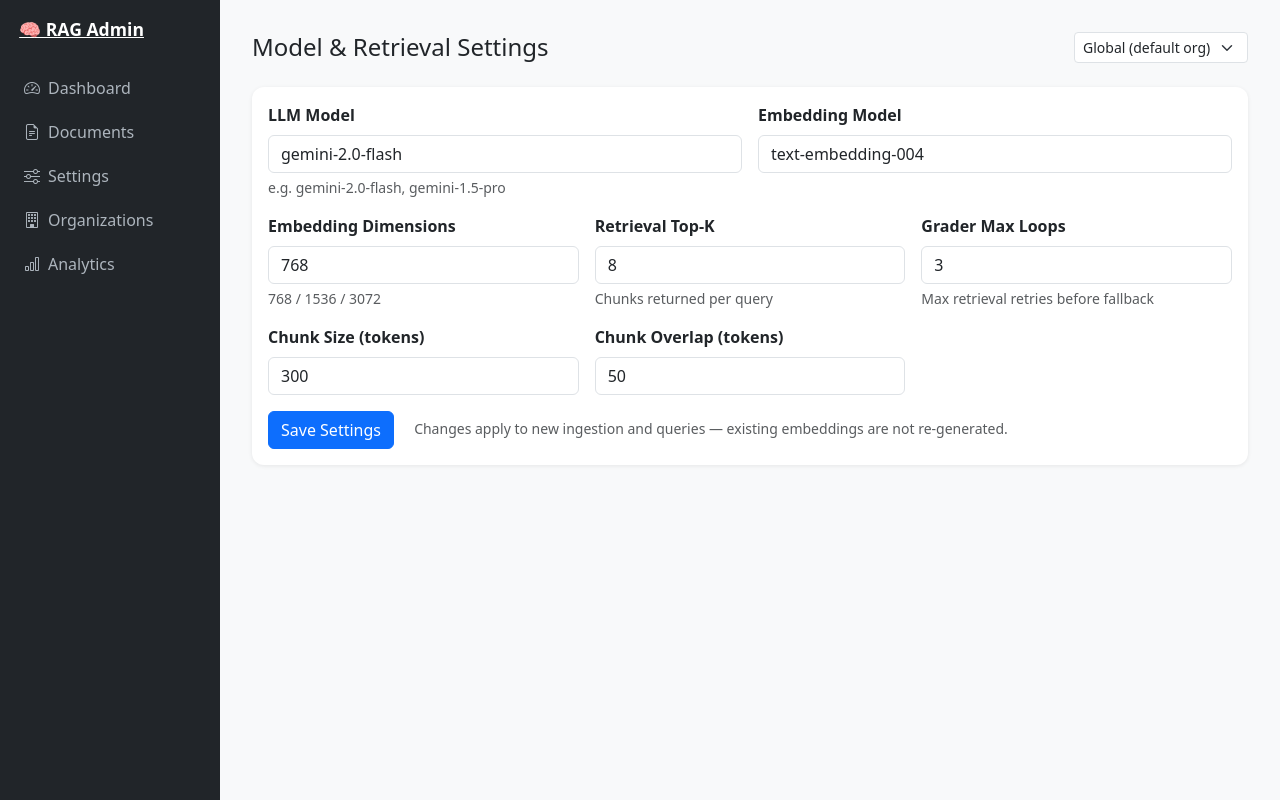
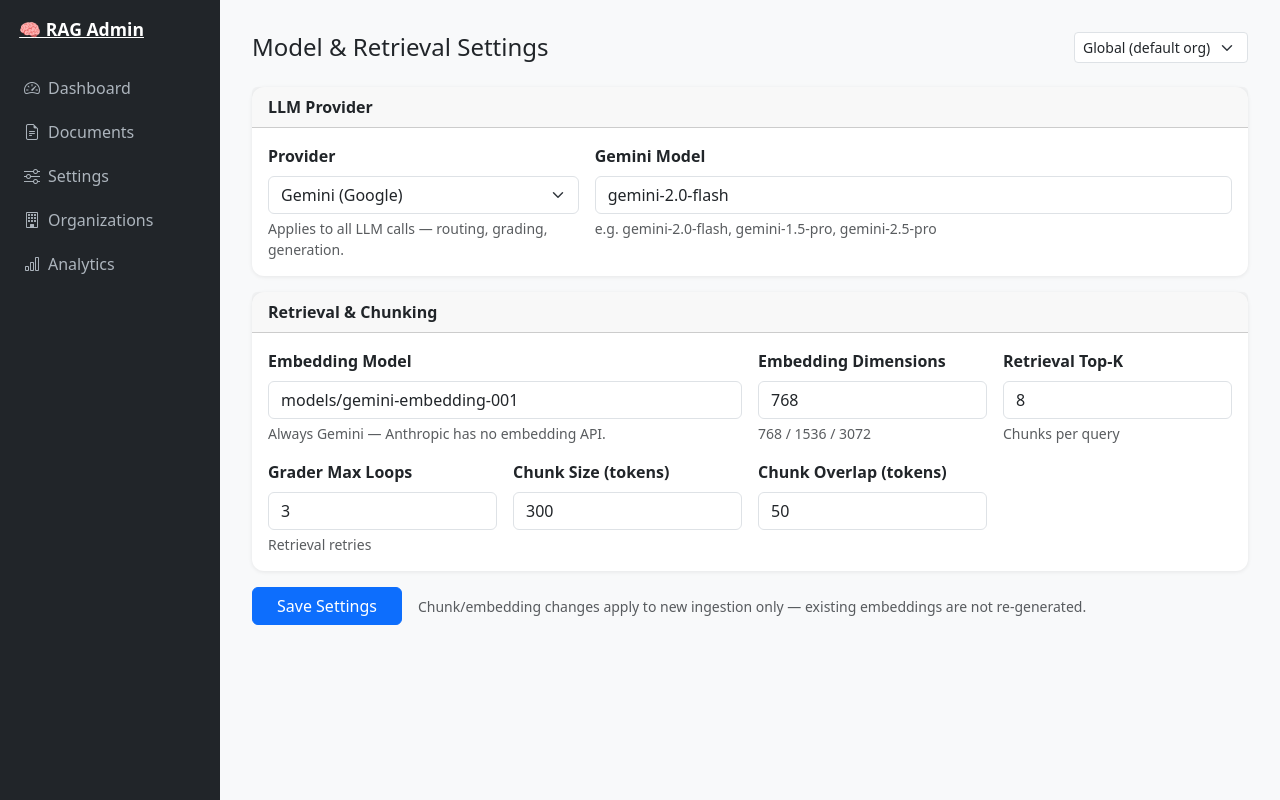
Before and after one commit to vishnubv89/rag-platform, a Python web app: template admin-ui/src/admin_ui/templates/settings.html in a window 1280 px wide. Run offline with Jinja, Linux system fonts and the light colour scheme; the template is opened without the code that fills it, so the values that code supplies are empty.

Commit message:
Make LLM provider and model configurable via admin UI
Runtime config (stored in app_config table, editable at Admin > Settings)
now drives every LLM call — no restart or env change required to switch.

Backend:
- llm/client.py: generate() accepts optional config dict; falls back to
  env vars if a key is absent. Client instances cached per api_key so
  switching keys in the UI doesn't leak stale connections.
- agent/state.py: add llm_config dict field to AgentState.
- agent/nodes.py: all five node functions thread state["llm_config"]
  through to generate() via lambda closure in run_in_executor.
- api/main.py /chat: fetch app_config for the org before invoking the
  graph and merge it into the initial state as llm_config.
- migrations/002_provider_config.sql: seed llm_provider, anthropic_model,
  anthropic_api_key keys; fix embedding_model default (text-embedding-004
  -> models/gemini-embedding-001).

Admin UI:
- routers/settings.py: add llm_provider, anthropic_model, anthropic_api_key
  to CONFIG_KEYS and POST handler; anthropic_api_key skipped if blank so
  existing stored key is preserved.
- templates/settings.html: provider dropdown (Gemini / Anthropic) with JS
  show/hide for provider-specific fields; password field for API key with
  placeholder showing whether a key is already stored.

Co-Authored-By: Claude Sonnet 4.6 <noreply@anthropic.com>

```diff
--- a/admin-ui/src/admin_ui/templates/settings.html
+++ b/admin-ui/src/admin_ui/templates/settings.html
@@ -13,57 +13,121 @@
   </form>
 </div>
 
-<div class="card stat-card">
-  <div class="card-body">
-    <form method="post" action="/settings">
-      <input type="hidden" name="org_id" value="{{ active_org_id or '' }}">
+{% if request.query_params.get('saved') %}
+<div class="alert alert-success alert-dismissible fade show" role="alert">
+  Settings saved successfully.
+  <button type="button" class="btn-close" data-bs-dismiss="alert"></button>
+</div>
+{% endif %}
+
+<form method="post" action="/settings">
+  <input type="hidden" name="org_id" value="{{ active_org_id or '' }}">
+
+  <!-- ── LLM Provider ─────────────────────────────────────────────── -->
+  <div class="card stat-card mb-3">
+    <div class="card-header fw-semibold">LLM Provider</div>
+    <div class="card-body">
+      <div class="row g-3">
+
+        <div class="col-md-4">
+          <label class="form-label fw-semibold">Provider</label>
+          <select class="form-select" name="llm_provider" id="llmProvider" onchange="toggleProvider()">
+            <option value="gemini"    {% if config.get('llm_provider','gemini') == 'gemini'    %}selected{% endif %}>Gemini (Google)</option>
+            <option value="anthropic" {% if config.get('llm_provider','gemini') == 'anthropic' %}selected{% endif %}>Anthropic (Claude)</option>
+          </select>
+          <div class="form-text">Applies to all LLM calls — routing, grading, generation.</div>
+        </div>
+
+        <!-- Gemini fields -->
+        <div class="col-md-8" id="geminiFields">
+          <label class="form-label fw-semibold">Gemini Model</label>
+          <input class="form-control" name="llm_model" value="{{ config.get('llm_model','gemini-2.0-flash') }}">
+          <div class="form-text">e.g. gemini-2.0-flash, gemini-1.5-pro, gemini-2.5-pro</div>
+        </div>
+
+        <!-- Anthropic fields -->
+        <div class="col-md-4" id="anthropicModelField" style="display:none">
+          <label class="form-label fw-semibold">Claude Model</label>
+          <input class="form-control" name="anthropic_model" value="{{ config.get('anthropic_model','claude-sonnet-4-6') }}">
+          <div class="form-text">e.g. claude-sonnet-4-6, claude-opus-4-7, claude-haiku-4-5-20251001</div>
+        </div>
+
+        <div class="col-md-4" id="anthropicKeyField" style="display:none">
+          <label class="form-label fw-semibold">Anthropic API Key</label>
+          <input class="form-control font-monospace" type="password" name="anthropic_api_key"
+                 placeholder="{% if config.get('anthropic_api_key') %}sk-ant-••••••••{% else %}sk-ant-…{% endif %}"
+                 autocomplete="new-password">
+          <div class="form-text">
+            {% if config.get('anthropic_api_key') %}
+              Key is set. Leave blank to keep existing.
+            {% else %}
+              Not set. Enter your key from <a href="https://console.anthropic.com" target="_blank">console.anthropic.com</a>.
+            {% endif %}
+          </div>
+        </div>
+
+      </div>
+    </div>
+  </div>
+
+  <!-- ── Retrieval ─────────────────────────────────────────────────── -->
+  <div class="card stat-card mb-3">
+    <div class="card-header fw-semibold">Retrieval &amp; Chunking</div>
+    <div class="card-body">
       <div class="row g-3">
 
         <div class="col-md-6">
-          <label class="form-label fw-semibold">LLM Model</label>
-          <input class="form-control" name="llm_model" value="{{ config.get('llm_model','gemini-2.0-flash') }}">
-          <div class="form-text">e.g. gemini-2.0-flash, gemini-1.5-pro</div>
+          <label class="form-label fw-semibold">Embedding Model</label>
+          <input class="form-control" name="embedding_model" value="{{ config.get('embedding_model','models/gemini-embedding-001') }}">
+          <div class="form-text">Always Gemini — Anthropic has no embedding API.</div>
         </div>
 
-        <div class="col-md-6">
-          <label class="form-label fw-semibold">Embedding Model</label>
-          <input class="form-control" name="embedding_model" value="{{ config.get('embedding_model','text-embedding-004') }}">
-        </div>
-
-        <div class="col-md-4">
+        <div class="col-md-3">
           <label class="form-label fw-semibold">Embedding Dimensions</label>
           <input class="form-control" name="embedding_dim" type="number" value="{{ config.get('embedding_dim','768') }}">
           <div class="form-text">768 / 1536 / 3072</div>
         </div>
 
-        <div class="col-md-4">
+        <div class="col-md-3">
           <label class="form-label fw-semibold">Retrieval Top-K</label>
           <input class="form-control" name="retrieval_top_k" type="number" min="1" max="50" value="{{ config.get('retrieval_top_k','8') }}">
-          <div class="form-text">Chunks returned per query</div>
+          <div class="form-text">Chunks per query</div>
         </div>
 
-        <div class="col-md-4">
+        <div class="col-md-3">
           <label class="form-label fw-semibold">Grader Max Loops</label>
           <input class="form-control" name="grader_max_loops" type="number" min="1" max="10" value="{{ config.get('grader_max_loops','3') }}">
-          <div class="form-text">Max retrieval retries before fallback</div>
+          <div class="form-text">Retrieval retries</div>
         </div>
 
-        <div class="col-md-4">
+        <div class="col-md-3">
           <label class="form-label fw-semibold">Chunk Size (tokens)</label>
           <input class="form-control" name="chunk_size" type="number" min="50" max="2000" value="{{ config.get('chunk_size','300') }}">
         </div>
 
-        <div class="col-md-4">
+        <div class="col-md-3">
           <label class="form-label fw-semibold">Chunk Overlap (tokens)</label>
           <input class="form-control" name="chunk_overlap" type="number" min="0" max="500" value="{{ config.get('chunk_overlap','50') }}">
         </div>
 
-        <div class="col-12">
-          <button class="btn btn-primary">Save Settings</button>
-          <span class="text-muted small ms-3">Changes apply to new ingestion and queries — existing embeddings are not re-generated.</span>
-        </div>
       </div>
-    </form>
+    </div>
   </div>
-</div>
+
+  <div class="d-flex align-items-center gap-3">
+    <button class="btn btn-primary px-4">Save Settings</button>
+    <span class="text-muted small">Chunk/embedding changes apply to new ingestion only — existing embeddings are not re-generated.</span>
+  </div>
+</form>
+
+<script>
+function toggleProvider() {
+  const p = document.getElementById('llmProvider').value;
+  document.getElementById('geminiFields').style.display       = p === 'gemini'    ? '' : 'none';
+  document.getElementById('anthropicModelField').style.display = p === 'anthropic' ? '' : 'none';
+  document.getElementById('anthropicKeyField').style.display   = p === 'anthropic' ? '' : 'none';
+}
+// Run on load to reflect saved state
+toggleProvider();
+</script>
 {% endblock %}
--- a/backend/src/rag_chatbot/agent/state.py
+++ b/backend/src/rag_chatbot/agent/state.py
@@ -23,3 +23,6 @@ class AgentState(TypedDict):
 
     # Source chunk IDs included in the answer
     source_chunk_ids: list[int]
+
+    # Runtime LLM config from app_config table (overrides env defaults)
+    llm_config: dict
```
Also changed, not shown: admin-ui/src/admin_ui/routers/settings.py (+18 -4 lines), backend/src/rag_chatbot/agent/nodes.py (+23 -5 lines), backend/src/rag_chatbot/api/main.py (+12 -9 lines), backend/src/rag_chatbot/llm/client.py (+38 -24 lines), backend/src/rag_chatbot/db/migrations/002_provider_config.sql (added).
